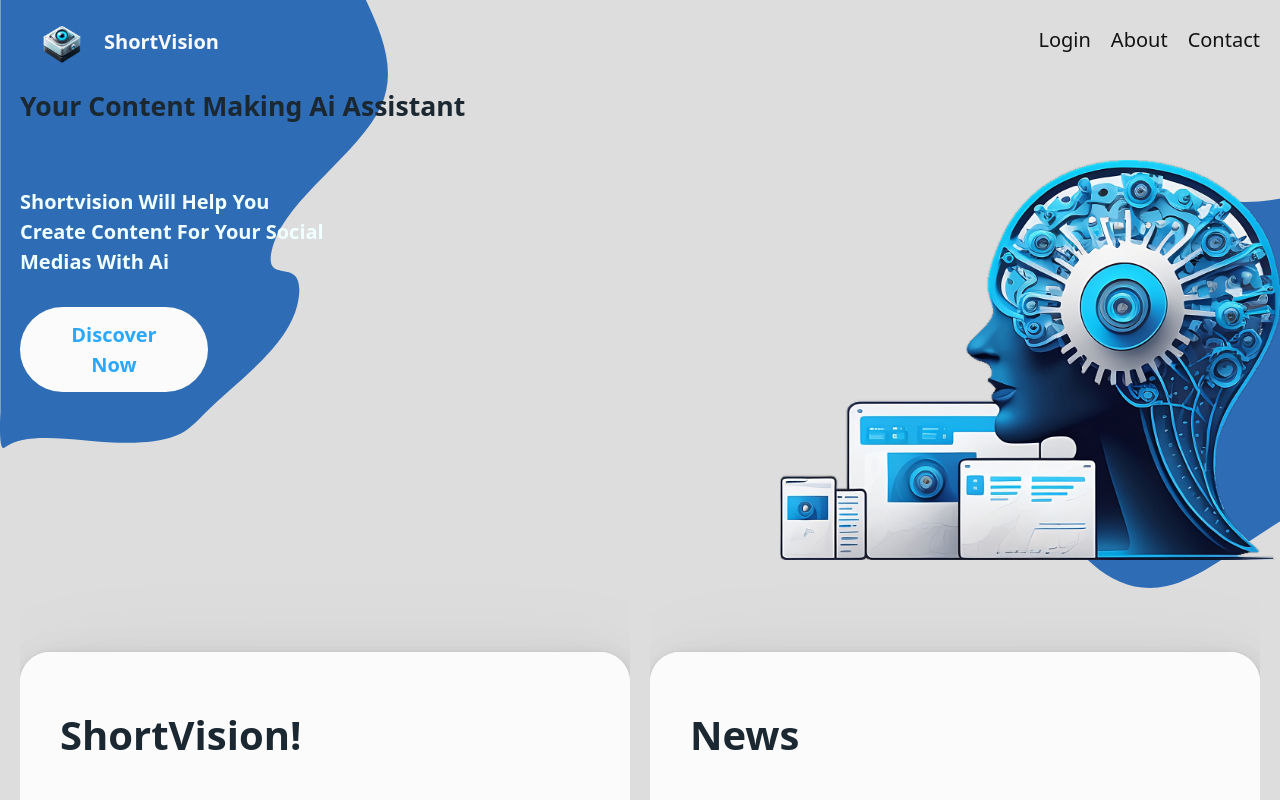
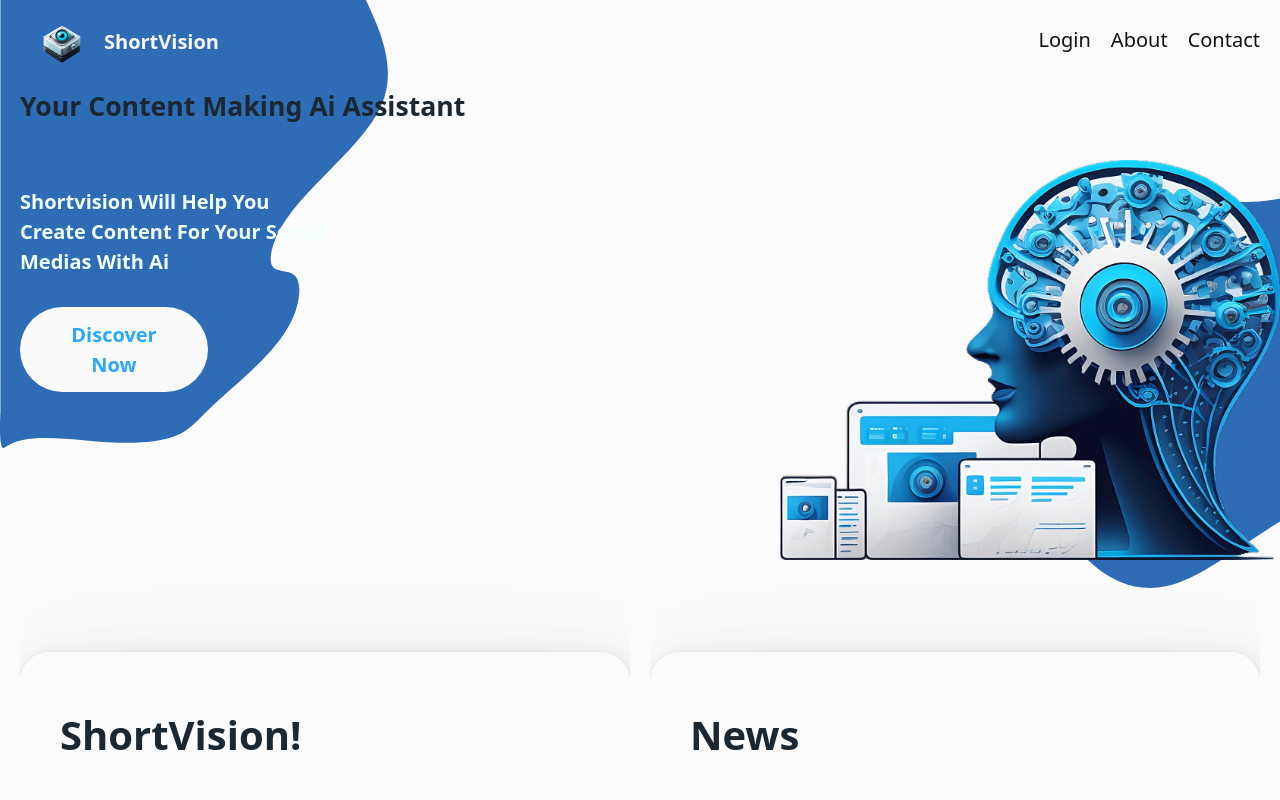
Before and after one commit to univ-smb-m1-isc-2022/shortvisions-front, an Angular app: page / in a window 1280 px wide. Built offline with nearby package versions, Linux system fonts and the light colour scheme.

Commit message:
fixed bgColor for hero section

```diff
--- a/src/app/components/hero-section/hero-section.component.scss
+++ b/src/app/components/hero-section/hero-section.component.scss
@@ -6,7 +6,7 @@
 .hero--section--container {
   height: 100vh;
   width: 100vw;
-  background-color: #dddddd;
+  background-color: #fbfbfbfb;
   position: fixed;
   top: 0;
   left: 0;
@@ -18,7 +18,7 @@
   padding: 12.5px 30px;
   border: 0;
   border-radius: 100px;
-  background-color: #fbfbfb;
+  background-color: #fafafa;
   color: #2ba8fb;
   font-weight: Bold;
   transition: all 0.5s;
```
